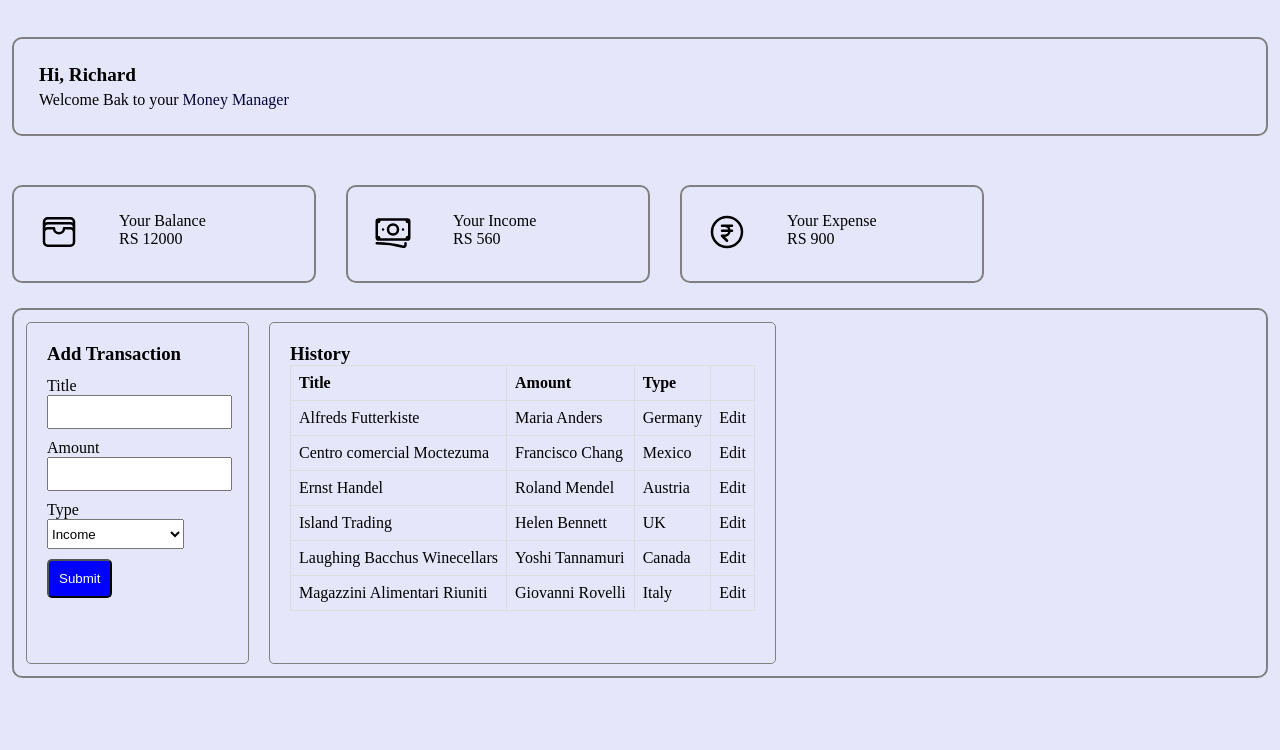
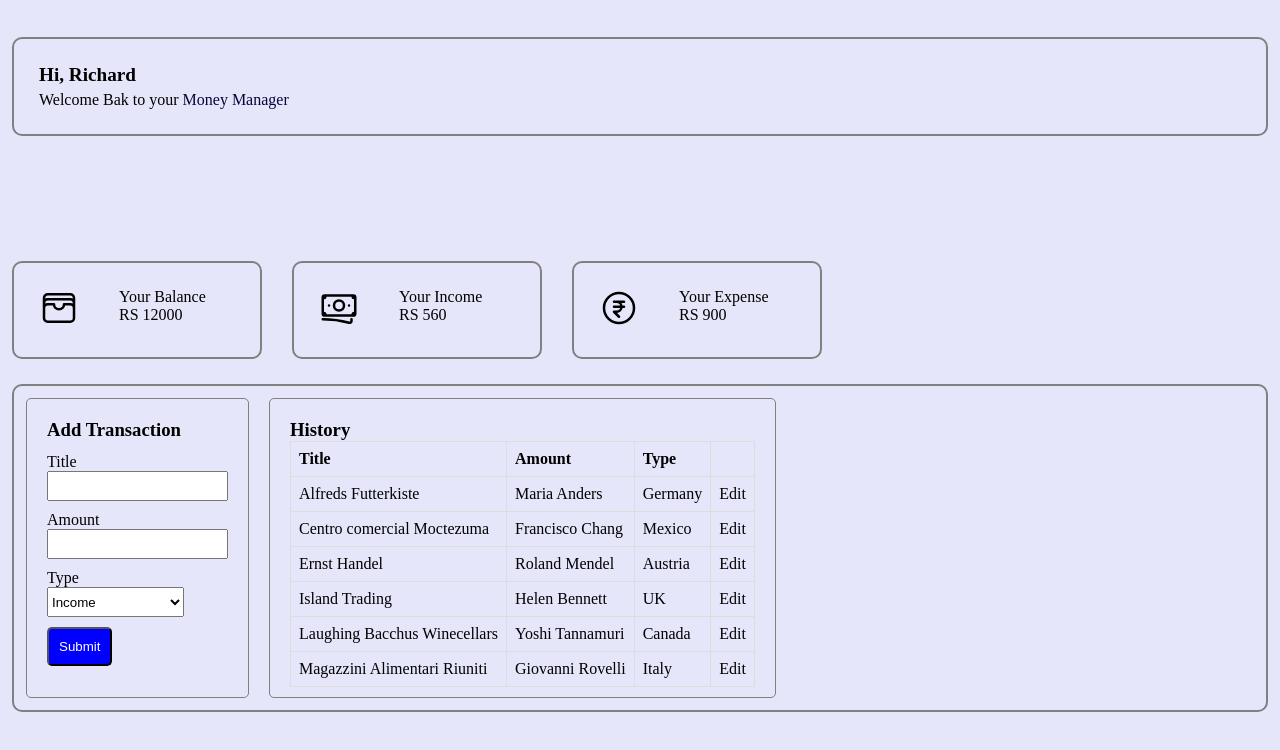
Before and after one commit to Rahul-webinsane/budget-planner, an Angular app: page / in a window 1280 px wide. Shown: the top 750 px of the page. Built offline with nearby package versions, Linux system fonts and the light colour scheme.

Commit message:
some css changes

```diff
--- a/src/styles.css
+++ b/src/styles.css
@@ -2,14 +2,18 @@
 *{
     margin: 0;
     padding: 0;
+    box-sizing: border-box;
 }
 
 .grid-container{
     background-color: rgb(230, 230, 250);
     height: 100vh;
     display: grid;
-    grid-template-columns: repeat(3,1fr);
-    grid-template-rows: repeat(3,1fr);
+    /* max-width: 900px;  */
+    justify-content: center;
+    align-items: center;
+    grid-template-columns: repeat(1,1fr);
+    grid-template-rows: repeat(1,1fr);
     grid-template-areas:
      "grid-header grid-header grid-header"
      "grid-outlet grid-outlet grid-outlet"
@@ -213,9 +217,6 @@
             /* "grid-footer"; */
 
     }
-    .money-card-container{
-        display: flex;
-        flex-wrap: wrap;
-    }
+
 
 }
```
